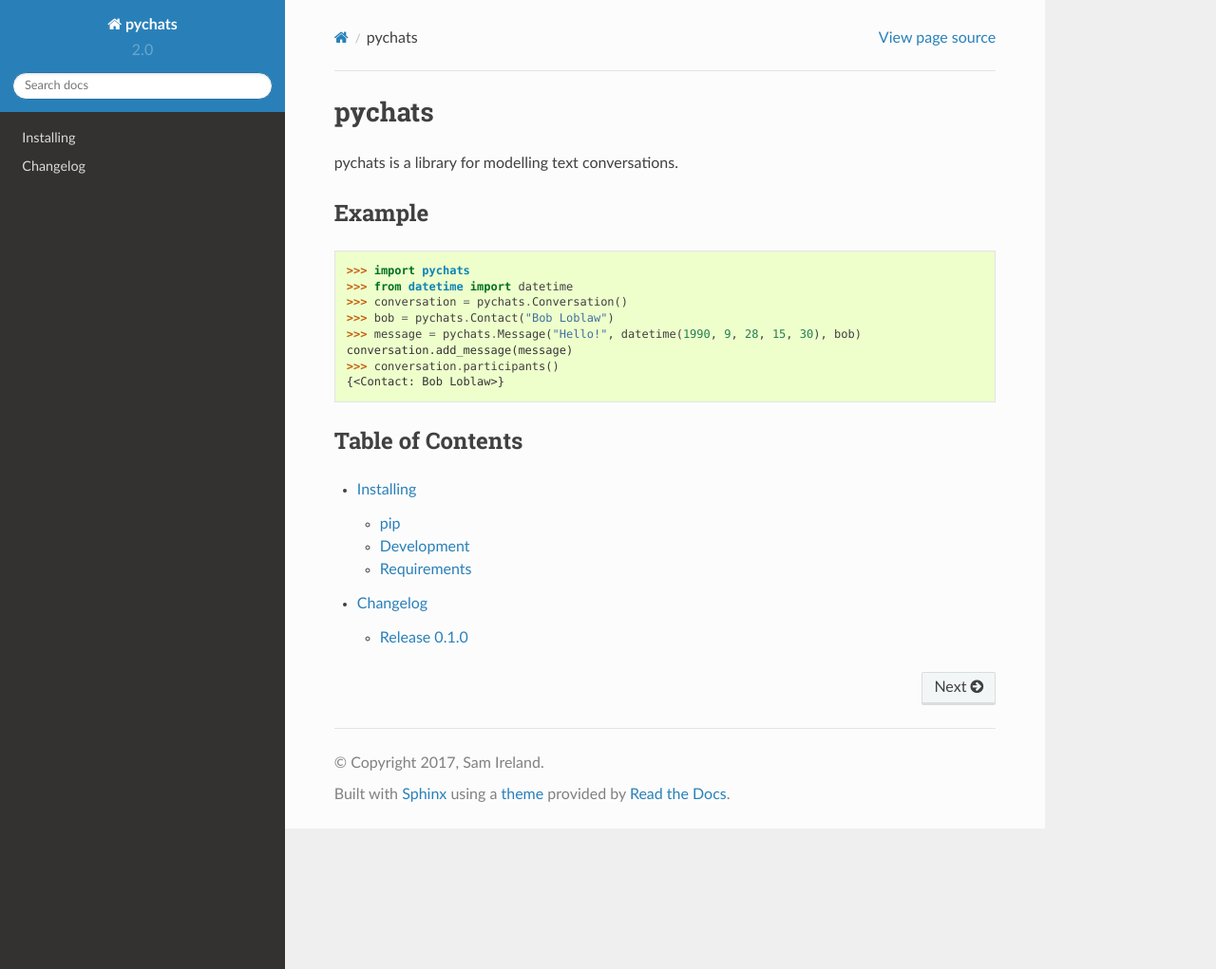
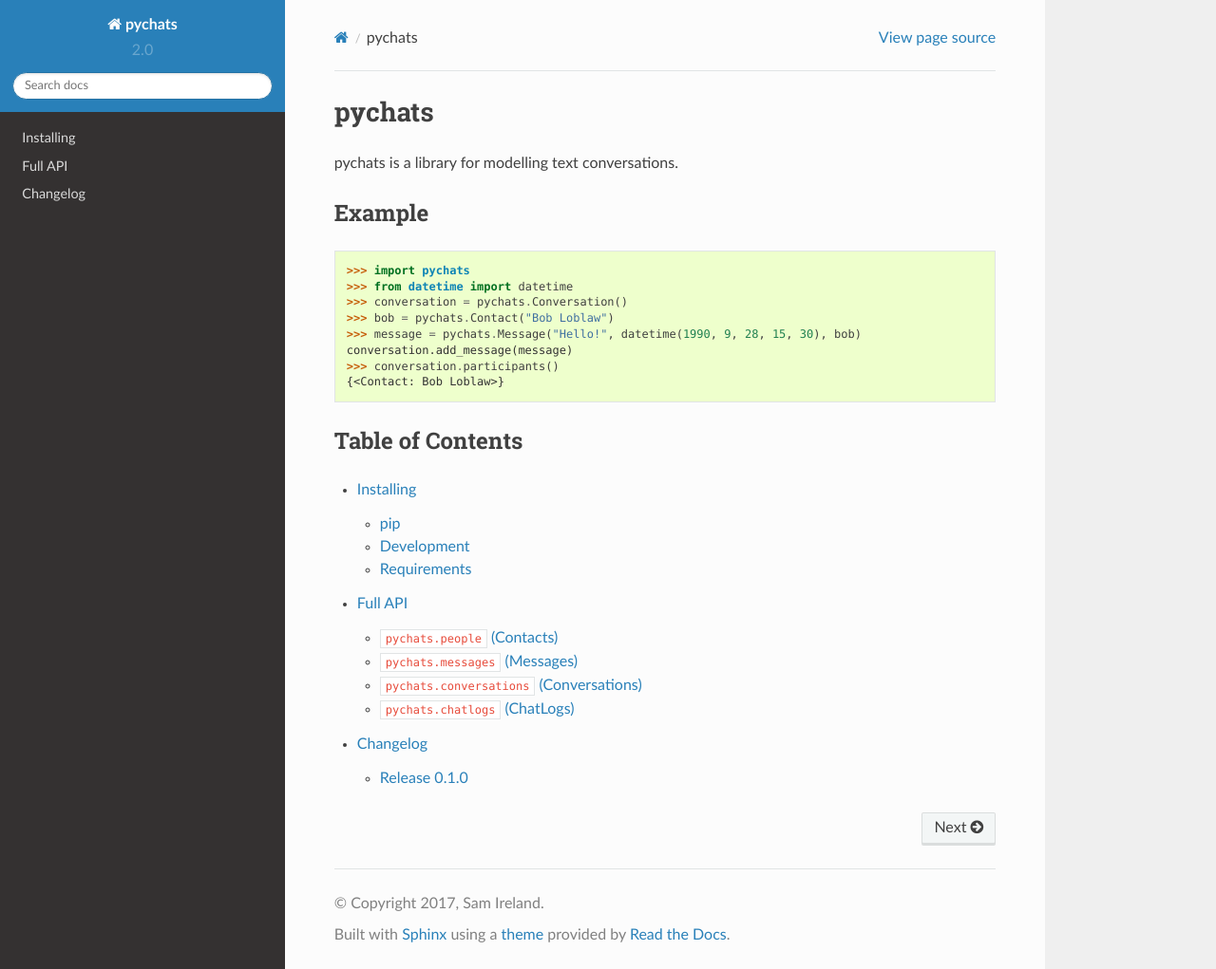
Before and after one commit to samirelanduk/pychats, a Sphinx documentation site: the page built from docs/source/index.rst, in a window 1280 px wide and 1021 px high. Shown: the whole window at 95% size. Built offline with Sphinx 7.4.7 and the Read the Docs theme 2.0.0, drawn with Linux system fonts in a browser that asks for light colours.

Commit message:
Add full API docs

```diff
--- /dev/null
+++ b/docs/source/api.rst
@@ -0,0 +1,8 @@
+Full API
+--------
+
+.. toctree ::
+    api/people
+    api/messages
+    api/conversations
+    api/chatlogs
--- /dev/null
+++ b/docs/source/api/chatlogs.rst
@@ -0,0 +1,6 @@
+``pychats.chatlogs`` (ChatLogs)
+~~~~~~~~~~~~~~~~~~~~~~~~~~~~~~~
+
+.. automodule:: pychats.chats.chatlogs
+    :members:
+    :inherited-members:
--- /dev/null
+++ b/docs/source/api/conversations.rst
@@ -0,0 +1,6 @@
+``pychats.conversations`` (Conversations)
+~~~~~~~~~~~~~~~~~~~~~~~~~~~~~~~~~~~~~~~~~
+
+.. automodule:: pychats.chats.conversations
+    :members:
+    :inherited-members:
--- /dev/null
+++ b/docs/source/api/messages.rst
@@ -0,0 +1,6 @@
+``pychats.messages`` (Messages)
+~~~~~~~~~~~~~~~~~~~~~~~~~~~~~~~
+
+.. automodule:: pychats.chats.messages
+    :members:
+    :inherited-members:
--- /dev/null
+++ b/docs/source/api/people.rst
@@ -0,0 +1,6 @@
+``pychats.people`` (Contacts)
+~~~~~~~~~~~~~~~~~~~~~~~~~~~~~
+
+.. automodule:: pychats.chats.people
+    :members:
+    :inherited-members:
--- a/docs/source/index.rst
+++ b/docs/source/index.rst
@@ -22,4 +22,5 @@
 .. toctree ::
 
     installing
+    api
     changelog
```
Also changed, not shown: 3 other files.
